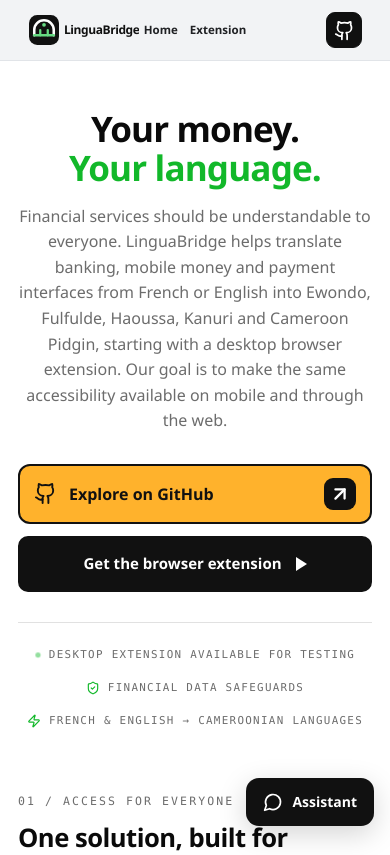
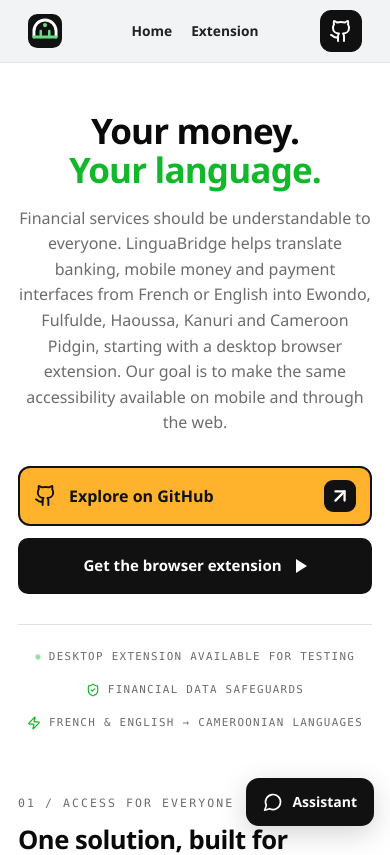
Before and after one commit to AnonyDes/LinguaBridge, a Next.js app in the folder linguabridge/apps/web/: page / in a window 390 px wide. Shown: the top 855 px of the page. Built offline with nearby package versions, Linux system fonts and the light colour scheme; no server answers.

Commit message:
Center Home and Extension on viewport independent of logo width; enlarge GitHub icon

```diff
--- a/linguabridge/apps/web/src/app/globals.css
+++ b/linguabridge/apps/web/src/app/globals.css
@@ -905,3 +905,50 @@ pre, code { overflow-wrap: anywhere; word-break: break-word; }
   .lb-fixed-header .lb-nav-item { font-size: .71rem; padding: 7px 3px; }
   .lb-fixed-header .lb-header-github { width: 31px; height: 31px; }
 }
+
+
+/* Exact viewport-centered navigation regardless of brand width */
+.lb-fixed-header .lb-header-row {
+  position: relative;
+  display: flex !important;
+  align-items: center;
+  justify-content: space-between;
+  min-height: 68px;
+}
+.lb-fixed-header .lb-header-brand { position: relative; z-index: 2; flex: 0 1 auto; }
+.lb-fixed-header .lb-header-nav {
+  position: absolute !important;
+  left: 50% !important;
+  top: 50% !important;
+  transform: translate(-50%, -50%) !important;
+  grid-column: auto !important;
+  justify-self: auto !important;
+  margin: 0 !important;
+  z-index: 1;
+  display: flex !important;
+  align-items: center;
+  justify-content: center;
+}
+.lb-fixed-header .lb-header-github {
+  position: relative;
+  z-index: 2;
+  flex: none;
+  margin-left: auto;
+  width: 46px !important;
+  height: 46px !important;
+  border-radius: 12px;
+}
+.lb-fixed-header .lb-header-github svg { width: 25px !important; height: 25px !important; }
+@media (max-width: 700px) {
+  .lb-fixed-header .lb-header-row { min-height: 62px; }
+  .lb-fixed-header .lb-header-github { width: 42px !important; height: 42px !important; border-radius: 11px; }
+  .lb-fixed-header .lb-header-github svg { width: 24px !important; height: 24px !important; }
+}
+@media (max-width: 470px) {
+  .lb-fixed-header .lb-brand-word { display: none; }
+  .lb-fixed-header .lb-header-brand { flex: none; }
+  .lb-fixed-header .lb-logo-mark, .lb-fixed-header .lb-logo-mark svg { width: 34px !important; height: 34px !important; }
+  .lb-fixed-header .lb-header-nav { gap: 9px; }
+  .lb-fixed-header .lb-nav-item { font-size: .86rem; padding: 9px 5px; }
+  .lb-fixed-header .lb-header-github { width: 42px !important; height: 42px !important; }
+}
```
